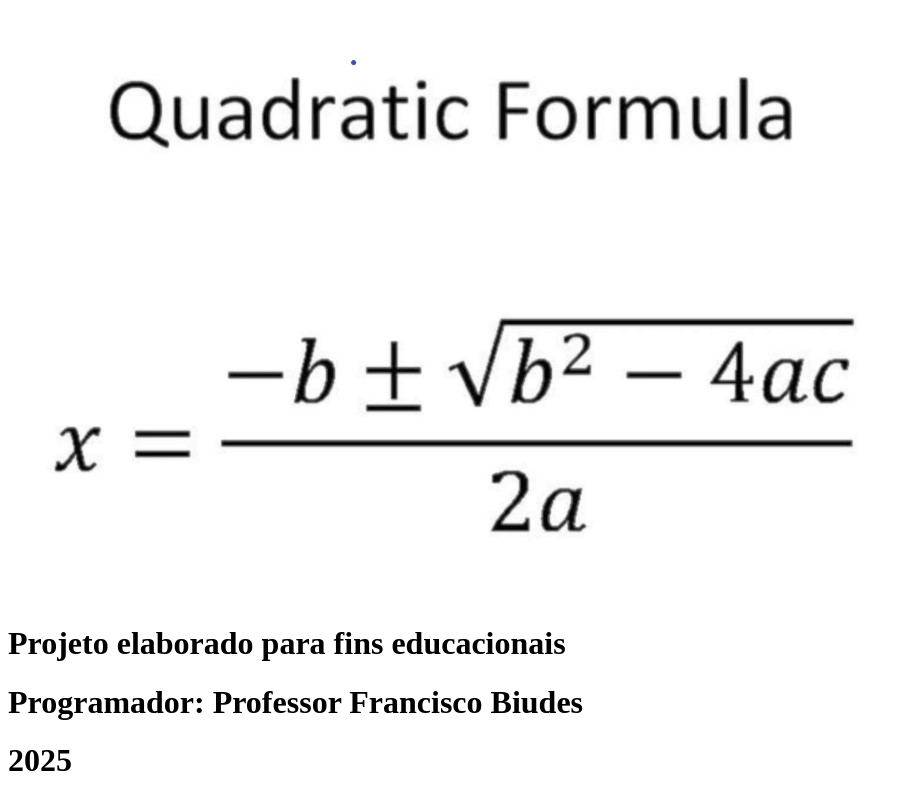
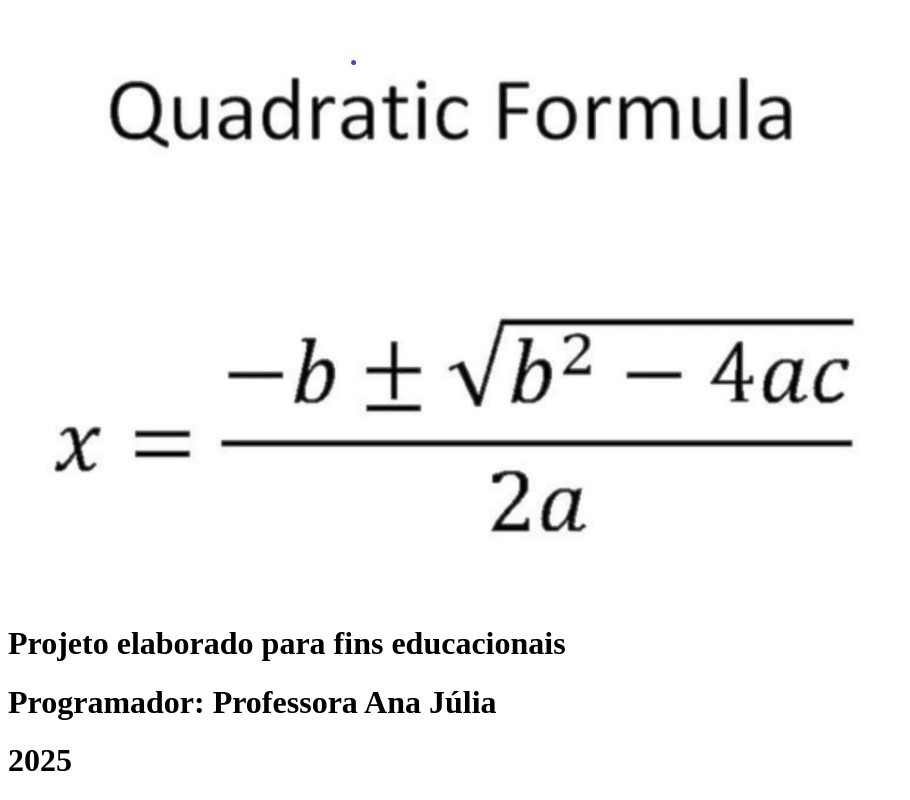
Before and after one commit to Najulialp/Calculadora-de-bahskara, a plain HTML site: page index.html in a window 1280 px wide. Shown: the part 519-1319 px from the top of the page, without its empty margins (0-910 px from the left). Drawn offline with Linux system fonts and the light colour scheme.

Commit message:
Adicionou o  nome

```diff
--- a/index.html
+++ b/index.html
@@ -54,7 +54,7 @@
     </section>
     <footer>
         <h1>Projeto elaborado para fins educacionais</h1>
-        <h1>Programador: Professor Francisco Biudes</h1>
+        <h1>Programador: Professora Ana Júlia</h1>
         <h1>2025</h1>
     </footer>
 </body>
```
